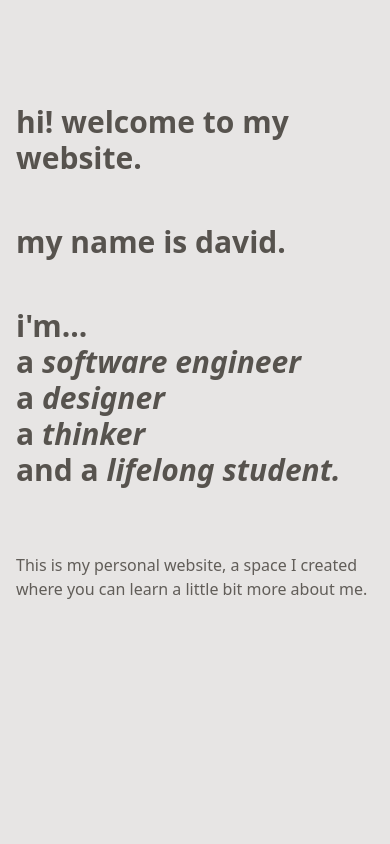
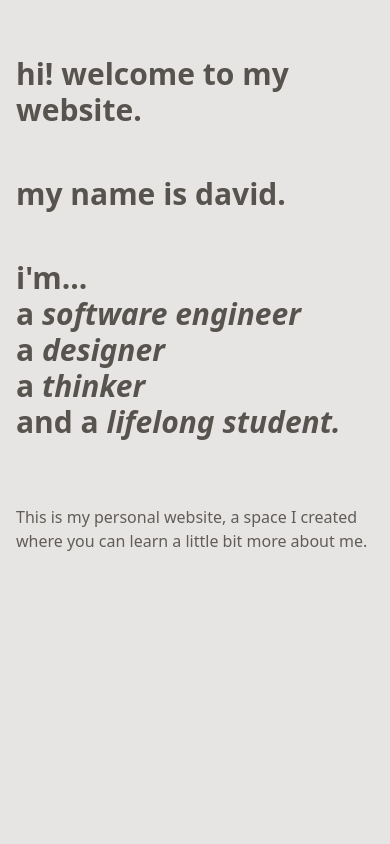
Before and after one commit to ddavidjeong/web_v2, a React (Vite) app: page / in a window 390 px wide. Shown: the top 844 px of the page. Built offline with nearby package versions, Linux system fonts and the light colour scheme.

Commit message:
Xcode sucks

```diff
--- a/src/pages/Cover/Cover.tsx
+++ b/src/pages/Cover/Cover.tsx
@@ -8,7 +8,7 @@ const Cover = () => {
         <div className="col-span-1 md:col-span-2 flex flex-col justify-between">
           <div>
             <section className="text-white dark:text-stone-600 font-bold md:text-5xl text-3xl">
-              <div className="pt-12 pb-12 text-line text-line-1">
+              <div className="pt-4 lg:pt-12 pb-12 text-line text-line-1">
                 hi! welcome to my website.
               </div>
               <div className="pb-12 text-line text-line-2">
@@ -36,7 +36,7 @@ const Cover = () => {
           </div>
 
           <svg
-            className="w-[20vw] max-w-[60px] h-[12vh] mx-auto [&_path]:stroke-white [&_path]:fill-transparent [&_path]:stroke-2 dark:[&_path]:stroke-[#4a4a4a] text-line text-line-9 mb-4"
+            className="w-[20vw] max-w-[60px] h-[12vh] mx-auto [&_path]:stroke-white [&_path]:fill-transparent [&_path]:stroke-2 dark:[&_path]:stroke-[#4a4a4a] text-line text-line-9 mb-24 lg:mb-4"
             viewBox="0 0 60 120"
           >
 
```
